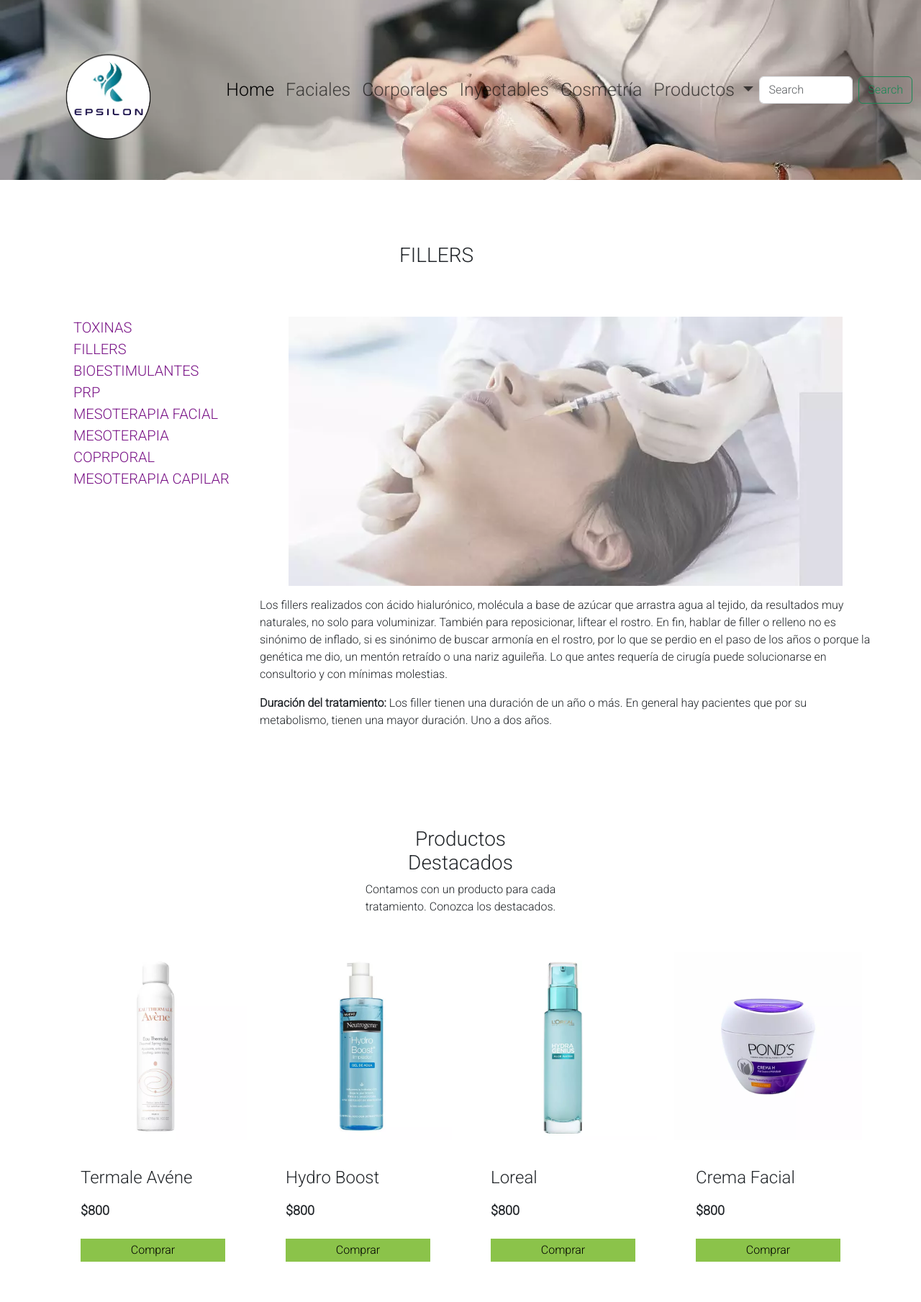
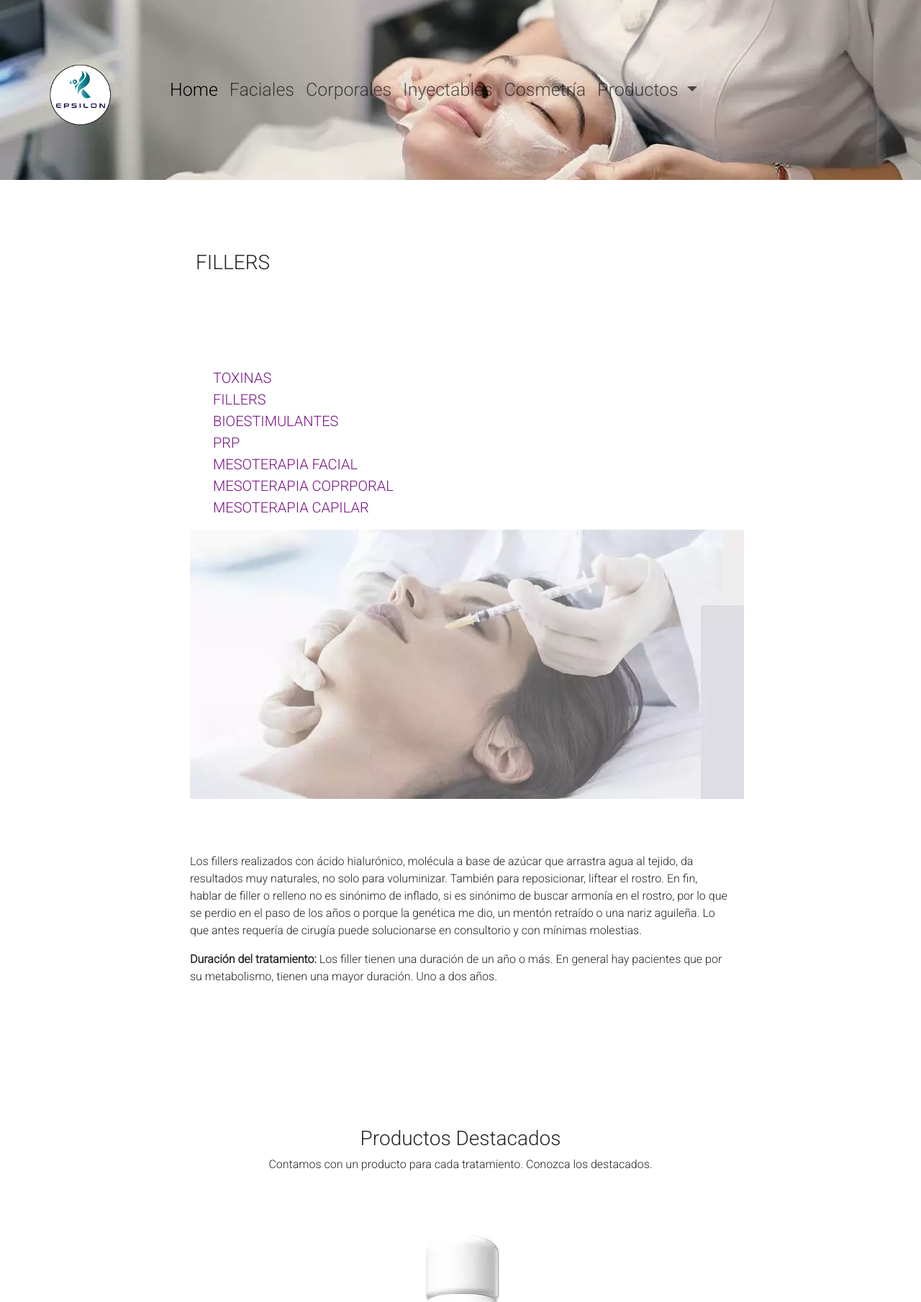
Before and after one commit to NachoSuar/EntregaFinal-Ignacio-Suarez-Ahuntchain, a plain HTML site: page Tratamientos/inyectables.html in a window 1280 px wide. Shown: the top 1809 px of the page at 72% size. Drawn offline with nearby package versions, Linux system fonts and the light colour scheme.

Commit message:
Responsive Mobile Home

```diff
--- a/Tratamientos/inyectables.html
+++ b/Tratamientos/inyectables.html
@@ -3,7 +3,7 @@
 <head>
     <meta charset="UTF-8">
     <meta http-equiv="X-UA-Compatible" content="IE=edge">
-    <meta name="viewport" content="width=device-width, initial-scale=1.0">
+    <meta name="viewport" content="width=device-width, initial-scale=1.0, maximum-scale=1.0, user-scalable=no">
     <link href="https://cdn.jsdelivr.net/npm/bootstrap@5.3.0/dist/css/bootstrap.min.css" rel="stylesheet" integrity="sha384-9ndCyUaIbzAi2FUVXJi0CjmCapSmO7SnpJef0486qhLnuZ2cdeRhO02iuK6FUUVM" crossorigin="anonymous">
     <link href="https://unpkg.com/aos@2.3.1/dist/aos.css" rel="stylesheet">
     <title>Epsilon - Tratamientos</title>
@@ -15,7 +15,7 @@
 <body>
     <nav class="navbar navbar-expand-lg bg-body-tertiary nav navbar-fixed">
         <div class="container-fluid">
-          <a class="navbar-brand" href="../index.html"><img src="../Imagenes/epcilon.webp" alt="Logo" width="300px">
+          <a class="navbar-brand" href="../index.html"><img src="../Imagenes/epcilon.webp" alt="Logo" width="200px">
         </a>
           <button class="navbar-toggler" type="button" data-bs-toggle="collapse" data-bs-target="#navbarSupportedContent" aria-controls="navbarSupportedContent" aria-expanded="false" aria-label="Toggle navigation">
             <span class="navbar-toggler-icon"></span>
@@ -26,16 +26,16 @@
                 <a class="nav-link active" aria-current="page" href="../index.html">Home</a>
               </li>
               <li class="nav-item">
-                <a class="nav-link" href="./faciales.html">Faciales</a>
+                <a class="nav-link" href="faciales.html">Faciales</a>
               </li>
               <li class="nav-item">
-                <a class="nav-link" href="./corporales.html">Corporales</a>
+                <a class="nav-link" href="cosmetría.html">Corporales</a>
               </li>
               <li class="nav-item">
-                <a class="nav-link" href="./inyectables.html">Inyectables</a>
+                <a class="nav-link" href="inyectables.html">Inyectables</a>
               </li>
               <li class="nav-item">
-                <a class="nav-link" href="./cosmetría.html">Cosmetría</a>
+                <a class="nav-link" href="cosmetría.html">Cosmetría</a>
               </li>
               <li class="nav-item dropdown">
                 <a class="nav-link dropdown-toggle" href="#" role="button" data-bs-toggle="dropdown" aria-expanded="false">
@@ -49,23 +49,19 @@
                 </ul>
               </li>
             </ul>
-            <form class="d-flex" role="search">
-              <input class="form-control me-2" type="search" placeholder="Search" aria-label="Search">
-              <button class="btn btn-outline-success" type="submit">Search</button>
-            </form>
           </div>
         </div>
       </nav>
     <main>
-        <section class="container section">
+        <section class="container">
             <div class="row justify-content-center">
-                <div class="col-lg-2 col-sm-2 col-2">
+                <div class="col-lg-8 col-sm-12 col-12">
                     <h3>FILLERS</h3>
                 </div>
         </section>
         <section class="container espacio3">
                 <div class="row justify-content-center">
-                    <div class="col-lg-3 col-sm-3 col-3" >
+                    <div class="col-lg-8 col-sm-12 col-12" >
                         <div>
                             <ul>
                                 <li><a href="" class="barra">TOXINAS</a></li>
@@ -78,8 +74,12 @@
                             </ul>
                         </div>
                     </div>
-                    <div class="col-lg-9 col-sm-6 col-4">
+                    <div class="col-lg-8 col-sm-12 col-12">
                                 <img src="../Imagenes/imag3.webp"class="mx-auto d-block" alt="arrugas">
+                    </div>
+                    <section class="container">
+                        <div class="row justify-content-center">
+                            <div class="col-lg-8 col-sm-12 col-12">
                                 <p>Los fillers realizados con ácido hialurónico, molécula a base de azúcar que arrastra agua al tejido, da resultados muy naturales, no solo para voluminizar. También para reposicionar, liftear el rostro. En fin, hablar de filler o relleno no es sinónimo de inflado, si es sinónimo de buscar armonía en el rostro, por lo que se perdio en el paso de los años o porque la genética me dio, un mentón retraído o una nariz aguileña. Lo que antes requería de cirugía puede solucionarse en consultorio y con mínimas molestias.</p>
                                 <p>
                                     <b>Duración del tratamiento:
@@ -87,12 +87,12 @@
                                     Los filler tienen una duración de un año o más. En general hay pacientes que por su metabolismo, tienen una mayor duración. Uno a dos años.
                                 </p>
                         </div>
-                   </div>
+                    </section>
                 </div>
         </section>
         <section class="container destacado">
             <div class="row justify-content-center">
-                <div class="col-lg-3 col-sm-3 col-3">
+                <div class="col-lg-8 col-sm-12 col-12">
                     <div class="espacio">
                         <h3>Productos Destacados</h3>
                         <p>Contamos con un producto para cada tratamiento. Conozca los destacados.</p>
@@ -101,7 +101,7 @@
         </section>
         <section class="container espacio2">
             <div class="row justify-content-center">
-                <div class="col-lg-3 col-sm-6 col-3">
+                <div class="col-lg-8 col-sm-12 col-12">
                         <figure class="figure">
                             <img src="../Imagenes/avene.webp" class="figure-img img-fluid rounded" alt="crema humectante">
                             <div class="info-producto">
@@ -111,7 +111,7 @@
                             </div>
                         </figure>
                 </div>
-                <div class="col-lg-3 col-sm-6 col-3">
+                <div class="col-lg-8 col-sm-12 col-12">
                     <figure class="figure">
                         <img src="../Imagenes/hydroboost.webp" class="figure-img img-fluid rounded" alt="crema humectante">
                         <div class="info-producto">
@@ -121,7 +121,7 @@
                         </div>
                     </figure>
                 </div>
-                <div class="col-lg-3 col-sm-6 col-3">
+                <div class="col-lg-8 col-sm-12 col-12">
                     <figure class="figure">
                         <img src="../Imagenes/loreal.webp" class="figure-img img-fluid rounded" alt="crema humectante">
                         <div class="info-producto">
@@ -131,7 +131,7 @@
                         </div>
                     </figure>
             </div>
-            <div class="col-lg-3 col-sm-6 col-3">
+            <div class="col-lg-8 col-sm-12 col-12">
                 <figure class="figure">
                     <img src="../Imagenes/pond.webp" class="figure-img img-fluid rounded" alt="crema facial">
                     <div class="info-producto">
@@ -145,7 +145,7 @@
         </section>
         <section class="container">
             <div class="row justify-content-center">
-                <div class="col-lg-3 col-sm-3 col-3">
+                <div class="col-lg-8 col-sm-12 col-12">
                     <H3>¡Siguenos en las Redes!</H3>
                     <p>¡Sumate a nuestros canales para estar al día de todas nuestras novedades!
                     </p>
@@ -162,7 +162,7 @@
         </section>
        <section class="container">
              <div class="row justify-content-center">
-                <div class="col-lg-8 col-sm-6 col-4">
+                <div class="col-lg-8 col-sm-12 col-12">
                     <form action="documento.php" method="get">
                         <div class="mb-3">
                             <label for="nombreInput" class="form-label" name="nombre">Nombre</label>
--- a/scss/componentes/_class.scss
+++ b/scss/componentes/_class.scss
@@ -171,3 +171,7 @@ margin-right: 25px;
     flex-direction: column;
     gap: 5px;
 }
+
+.logo{
+    padding-left: 0%;
+}
--- a/scss/componentes/_main.scss
+++ b/scss/componentes/_main.scss
@@ -9,9 +9,7 @@ item:hover{
     box-shadow: 0 10px 20px rgba(0, 0, 0, 0.20);
 }
 
-img {
-    max-width: 100%;
-}
+
 
 section{
     div{
--- a/scss/componentes/_section.scss
+++ b/scss/componentes/_section.scss
@@ -1,8 +1,5 @@
 section{
-    min-width: 1000px;
     margin: auto;
     padding: 60px;
-    div{
-        overflow: hidden;
-    }
+
 }
```
Also changed, not shown: index.html (+13 -19 lines), css/style.css, 1 other file. Lines whose indentation alone changed are shown as unchanged.
